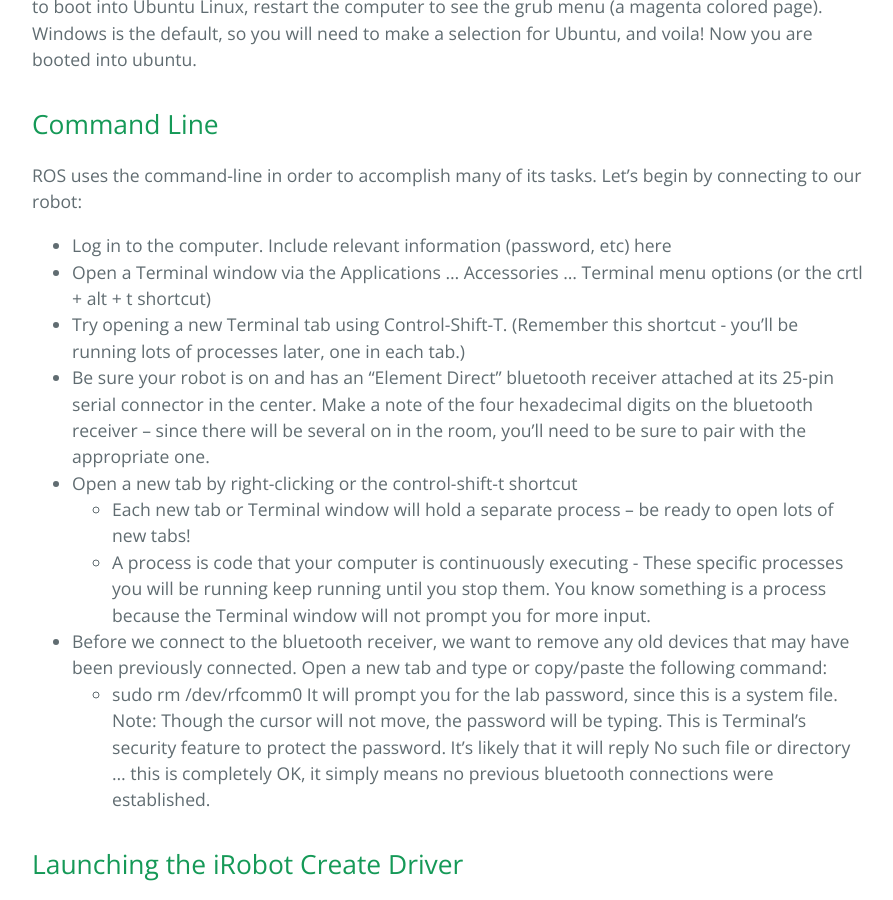
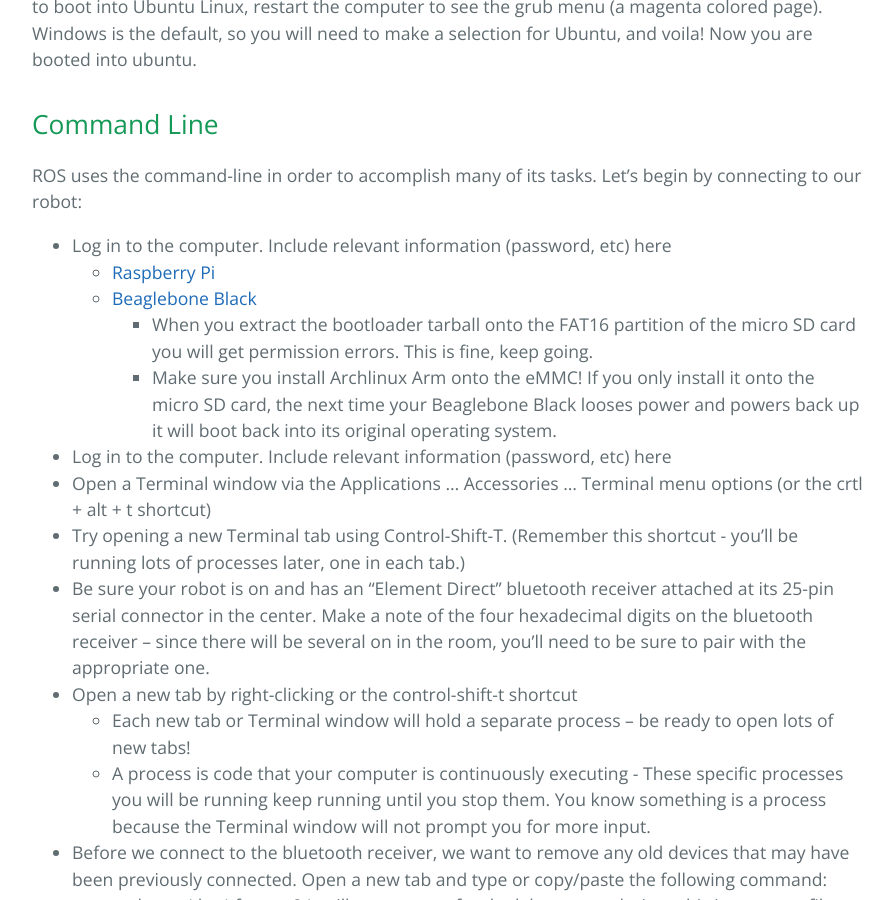
Before and after one commit to gcc-robotics/robot-motion-planning-labs, a Jekyll site: the page built from _posts/2014-07-01-lab1-why-marek-is-awesome.md, in a window 1280 px wide and 900 px high, scrolled down 1242 px. Shown: the whole window, without its empty margins (192-1085 px from the left). Built offline with Jekyll 4.4.1, drawn with Linux system fonts in a browser that asks for light colours; the repository's description, which GitHub fills in, is left out.

Commit message:
lab1 edit

```diff
--- a/_posts/2014-07-01-lab1-why-marek-is-awesome.md
+++ b/_posts/2014-07-01-lab1-why-marek-is-awesome.md
@@ -33,6 +33,11 @@
 Command Line
 --------------
 ROS uses the command-line in order to accomplish many of its tasks. Let's begin by connecting to our robot:
+* Log in to the computer. Include relevant information (password, etc) here
+  * [Raspberry Pi][raspberry-pi-archlinux]
+  * [Beaglebone Black][beaglebone-black-archlinux]
+    * When you extract the bootloader tarball onto the FAT16 partition of the micro SD card you will get permission errors. This is fine, keep going.
+    * Make sure you install Archlinux Arm onto the eMMC! If you only install it onto the micro SD card, the next time your Beaglebone Black looses power and powers back up it will boot back into its original operating system.
 * Log in to the computer. Include relevant information (password, etc) here
 * Open a Terminal window via the Applications ... Accessories ... Terminal menu options (or the crtl + alt + t shortcut)
 * Try opening a new Terminal tab using Control-Shift-T. (Remember this shortcut - you'll be running lots of processes later, one in each tab.)
```
